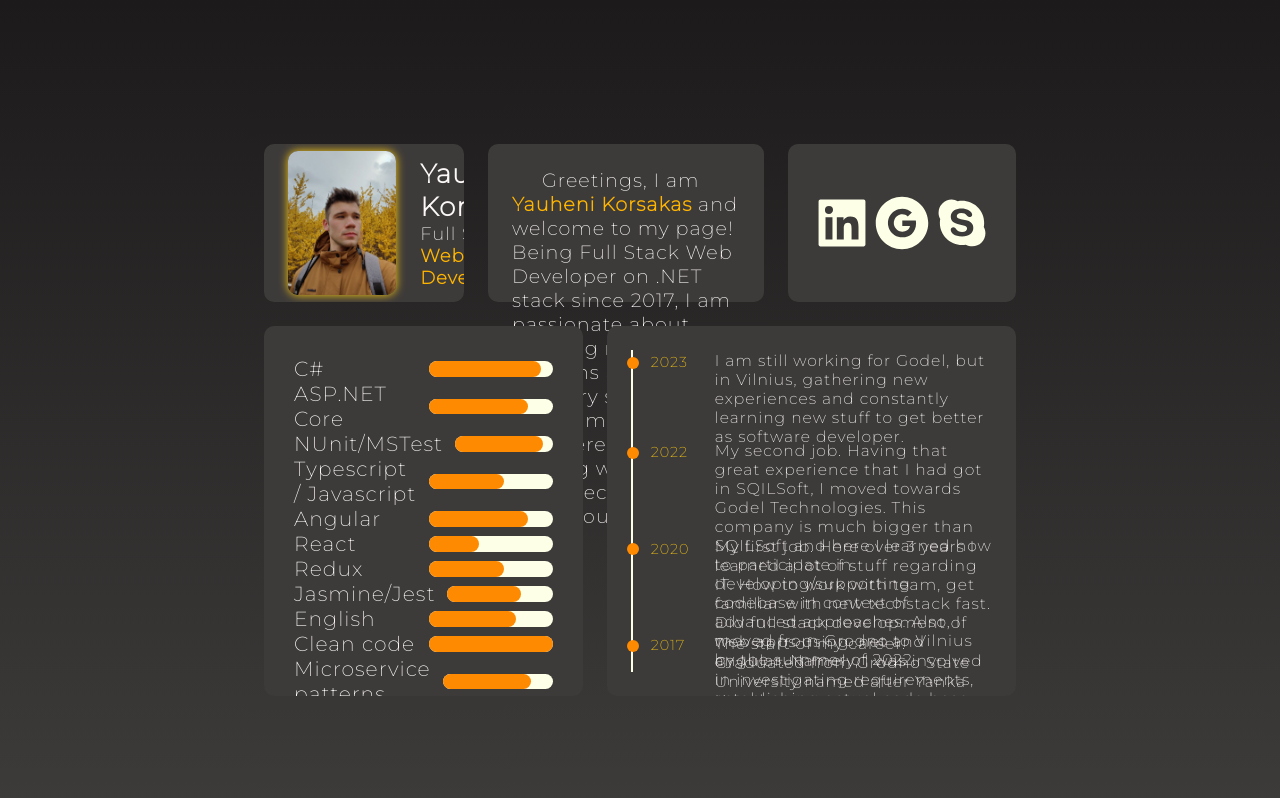
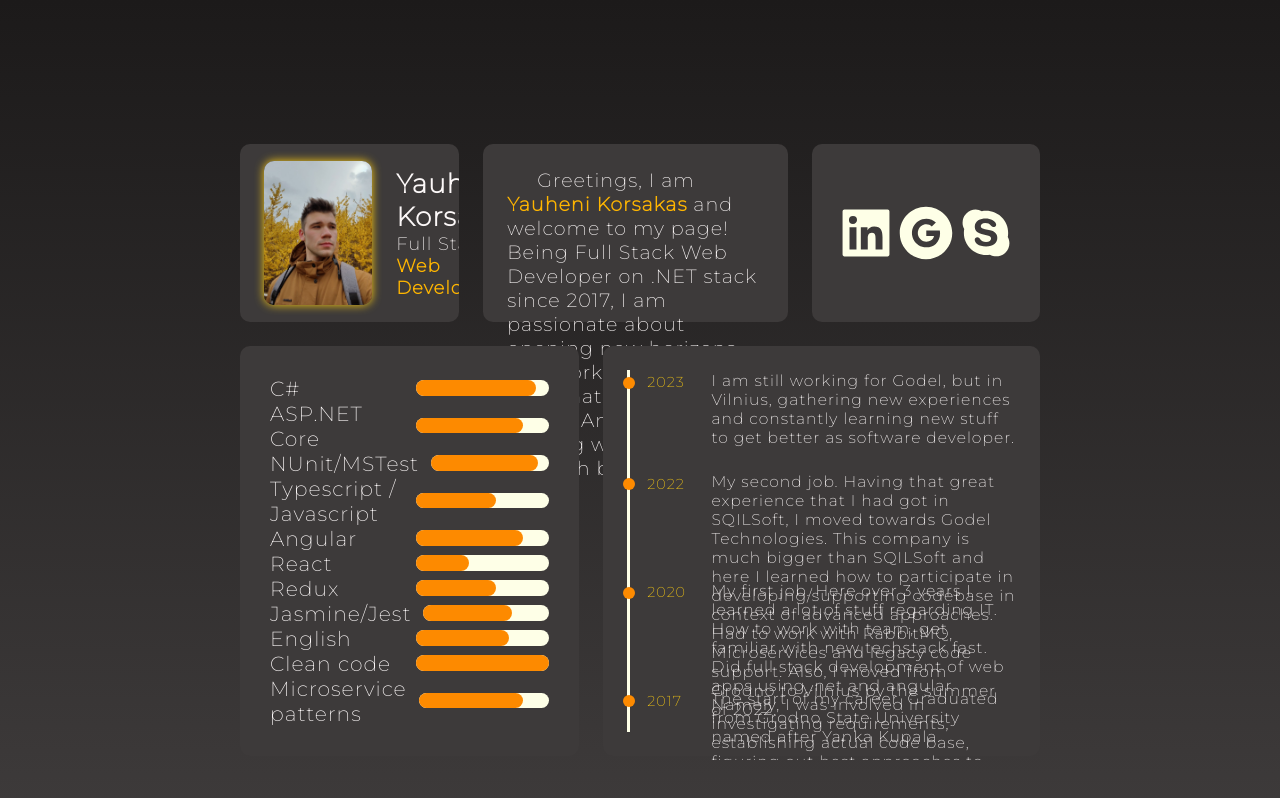
Before and after one commit to YauheniKorsakas/personal-web-site, a React (Create React App) app: page / in a window 1280 px wide. Built offline with nearby package versions, Linux system fonts and the light colour scheme.

Commit message:
Refactor

```diff
--- a/src/components/AppContainer/AppContainer.module.scss
+++ b/src/components/AppContainer/AppContainer.module.scss
@@ -4,7 +4,7 @@ $container-distance: 2rem;
 
 .AppContainer {
   position: relative;
-  padding: 10rem 20rem;
+  padding: 10rem 18rem;
   background: linear-gradient(to bottom, $primary-color-900, $primary-color-800);
   color: $primary-color-50;
   height: 100%;
@@ -17,7 +17,7 @@ $container-distance: 2rem;
     padding: $container-distance;
     overflow: hidden;
     background-color: transparent;
-    height: 72vh; // TODO: fix height according to full height of container
+    height: 80vh; // TODO: fix height according to full height of container
   }
 
   .TopContainer, .BottomContainer {
--- a/src/components/Experience/Experience.jsx
+++ b/src/components/Experience/Experience.jsx
@@ -26,7 +26,8 @@ const Experience = ({ className = '' }) => {
         <section className={styles.GodelDescription}>
           My second job. Having that great experience that I had got in SQILSoft, I moved towards Godel Technologies.
           This company is much bigger than SQILSoft and here I learned how to participate in developing/supporting
-          codebase in context of advanced approaches. Also, I moved from Grodno to Vilnius by the summer of 2022.
+          codebase in context of advanced approaches. Had to work with RabbitMQ, Microservices and legacy code support.
+           Also, I moved from Grodno to Vilnius by the summer of 2022.
         </section>
         <section className={styles.CurrentDescription}>
           I am still working for Godel, but in Vilnius, gathering new experiences and constantly learning new stuff to get better
```
